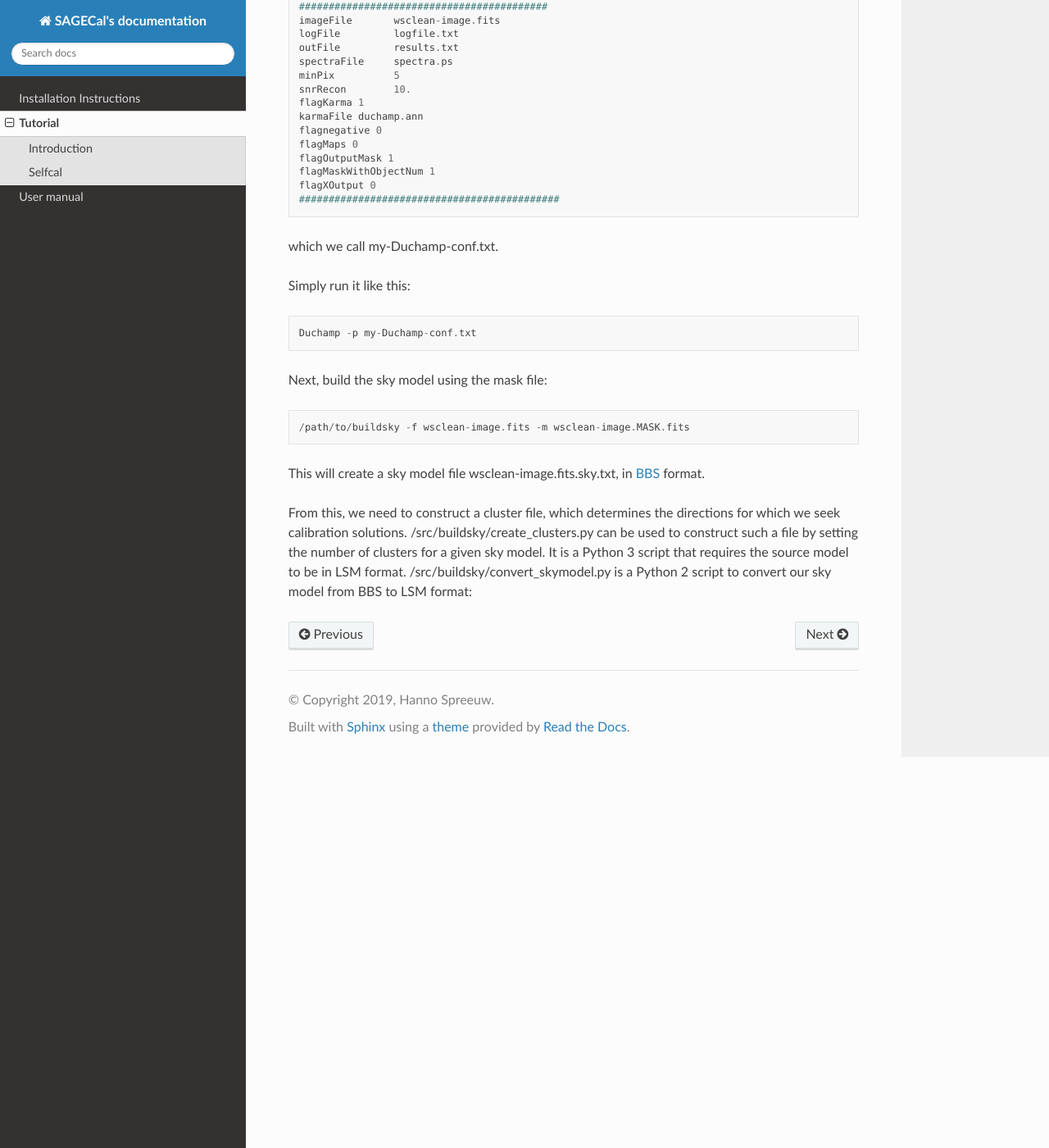
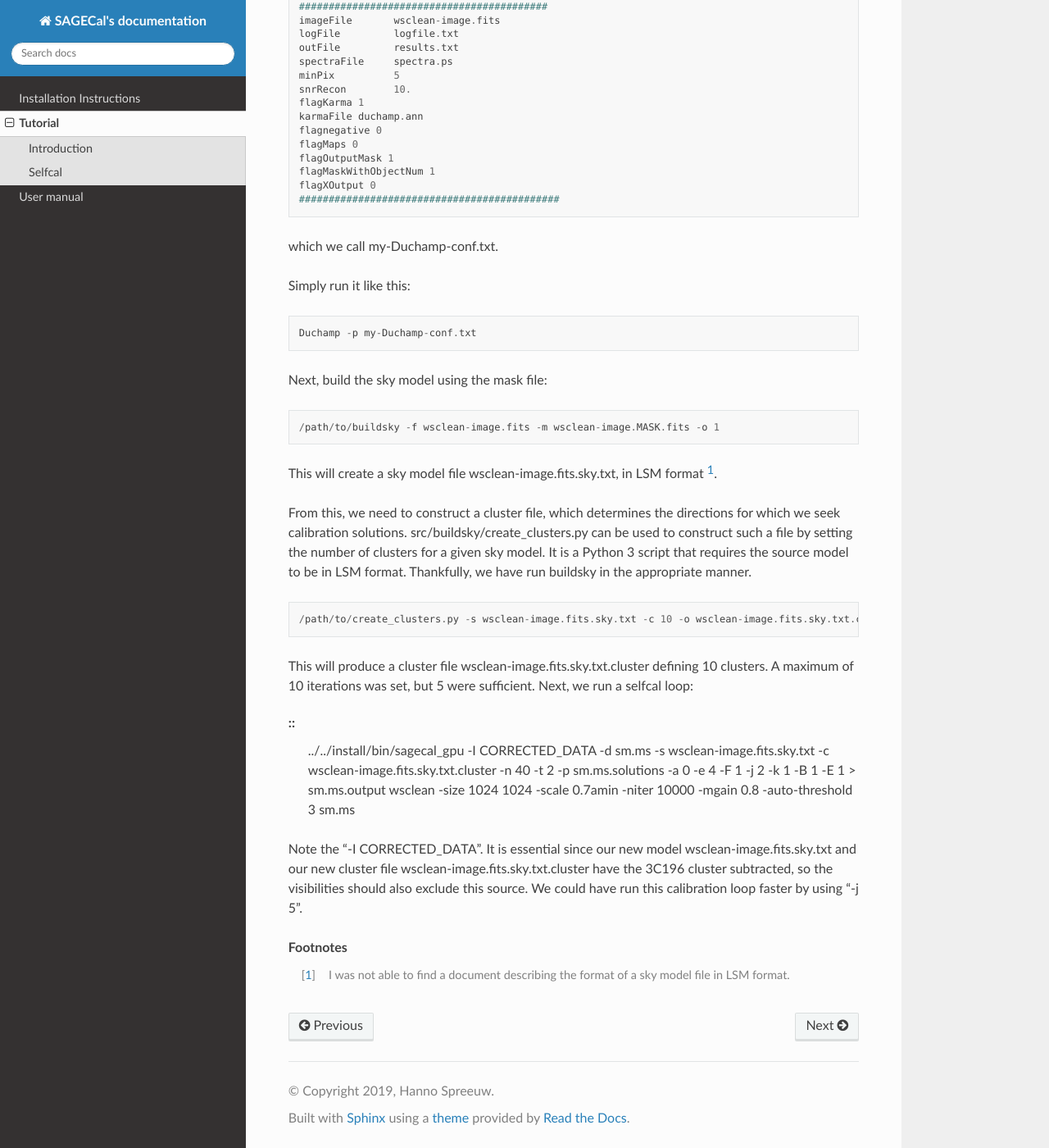
Before and after one commit to nlesc-dirac/sagecal, a Sphinx documentation site: the page built from Docs/source/tutorial.rst, in a window 1280 px wide and 1400 px high, scrolled down 2691 px. Shown: the whole window at 82% size. Built offline with Sphinx 7.4.7 and the Read the Docs theme 2.0.0, drawn with Linux system fonts in a browser that asks for light colours.

Commit message:
First selfcal loop

```diff
--- a/Docs/source/tutorial.rst
+++ b/Docs/source/tutorial.rst
@@ -132,12 +132,25 @@ Next, build the sky model using the mask file:
 
 ::
 
-   /path/to/buildsky -f wsclean-image.fits -m wsclean-image.MASK.fits
+   /path/to/buildsky -f wsclean-image.fits -m wsclean-image.MASK.fits -o 1
 
-This will create a sky model file wsclean-image.fits.sky.txt, in BBS_ format.
+This will create a sky model file wsclean-image.fits.sky.txt, in LSM format [#]_.
 
-.. _BBS: https://support.astron.nl/LOFARImagingCookbook/bbs.html#calibration-with-bbs
-
-From this, we need to construct a cluster file, which determines the directions for which we seek calibration solutions. /src/buildsky/create_clusters.py can be used to construct such a file by setting the number of clusters for a given sky model. It is a Python 3 script that requires the source model to be in LSM format. /src/buildsky/convert_skymodel.py is a Python 2 script to convert our sky model from BBS to LSM format:
+From this, we need to construct a cluster file, which determines the directions for which we seek calibration solutions. src/buildsky/create_clusters.py can be used to construct such a file by setting the number of clusters for a given sky model. It is a Python 3 script that requires the source model to be in LSM format. Thankfully, we have run buildsky in the appropriate manner.
 
 ::
+
+   /path/to/create_clusters.py -s wsclean-image.fits.sky.txt -c 10 -o wsclean-image.fits.sky.txt.cluster -i 10
+
+This will produce a cluster file wsclean-image.fits.sky.txt.cluster defining 10 clusters. A maximum of 10 iterations was set, but 5 were sufficient.
+Next, we run a selfcal loop:
+
+::
+   ../../install/bin/sagecal_gpu -I CORRECTED_DATA -d sm.ms -s wsclean-image.fits.sky.txt -c wsclean-image.fits.sky.txt.cluster -n 40 -t 2 -p sm.ms.solutions -a 0 -e 4 -F 1 -j 2 -k 1 -B 1 -E 1  > sm.ms.output
+   wsclean -size 1024 1024 -scale 0.7amin -niter 10000 -mgain 0.8 -auto-threshold 3 sm.ms
+
+Note the "-I CORRECTED_DATA". It is essential since our new model wsclean-image.fits.sky.txt and our new cluster file wsclean-image.fits.sky.txt.cluster have the 3C196 cluster subtracted, so the visibilities should also exclude this source. We could have run this calibration loop faster by using "-j 5".
+
+.. rubric:: Footnotes
+
+.. [#] I was not able to find a document describing the format of a sky model file in LSM format.
```
